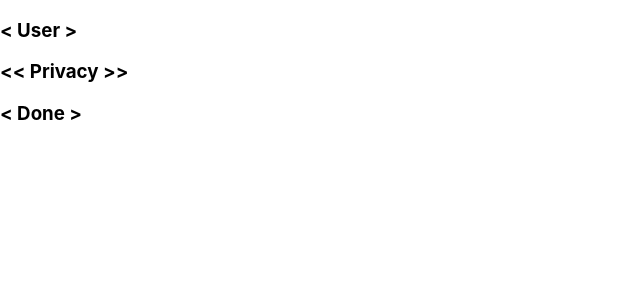
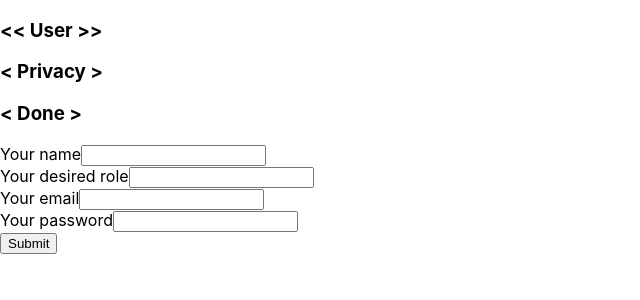
Before and after one commit to juditgreskovits/tray-io-form, a React (Create React App) app: page / in a window 1280 px wide. Shown: the top 300 px of the page, without its empty margins (0-640 px from the left). Built offline with nearby package versions, Linux system fonts and the light colour scheme.

Commit message:
Add form components, containers and initial end to end

```diff
--- a/src/App.tsx
+++ b/src/App.tsx
@@ -1,10 +1,14 @@
 import React from 'react';
-import Progress from './containers/Progress';
+import ProgressContainer from './containers/ProgressContainer';
+import FormContainer from './containers/FormContainer';
 
 function App() {
   return (
     <div>
-      <Progress />
+      <ProgressContainer />
+      <FormContainer pageIndex={0} />
+      <FormContainer pageIndex={1} />
+      <FormContainer pageIndex={2} />
     </div>
   );
 }
--- a/src/actions/values.ts
+++ b/src/actions/values.ts
@@ -1,9 +1,12 @@
+import { FormValues } from '../types/form';
+
 enum ValuesActions {
   SET_VALUES = 'setValues',
 }
 
-const setValues = () => ({
+const setValues = (values: FormValues) => ({
   type: ValuesActions.SET_VALUES,
+  payload: values,
 });
 
 export { ValuesActions, setValues };
--- /dev/null
+++ b/src/components/form.tsx
@@ -0,0 +1,108 @@
+import React, { Component, SyntheticEvent, ReactNode } from 'react';
+import { FormValues, FormFieldType, FormField } from '../types/form';
+
+interface InputProps extends FormField {
+  onChange: (event: SyntheticEvent) => void;
+  value: string | boolean;
+}
+
+class Input extends Component<InputProps> {
+  getField = () => {
+    const { id, type, required, value, placeholder, defaultValue, onChange } = this.props;
+    switch (type) {
+      case FormFieldType.INPUT:
+        return <input name={id} required={required} value={value.toString()} type="text" onChange={onChange} />;
+      case FormFieldType.PASSWORD:
+        return <input name={id} required={required} value={value.toString()} type="password" onChange={onChange} />;
+      case FormFieldType.CHECKBOX:
+        return <input name={id} required={required} value={value.toString()} type="checkbox" onChange={onChange} />;
+    }
+  };
+
+  render() {
+    const { id, label } = this.props;
+    const fieldLabel = <label htmlFor={id}>{label}</label>;
+    const field = this.getField();
+
+    return (
+      <div>
+        {fieldLabel}
+        {field}
+      </div>
+    );
+  }
+}
+
+interface SubmitProps {
+  label: string;
+}
+
+const Submit = ({ label }: SubmitProps) => <input type="submit" value={label} />;
+
+interface FormMessageProps {
+  message: string;
+}
+
+const FormMessage = ({ message }: FormMessageProps) => <p>{message}</p>;
+
+interface FormPageProps {
+  onSubmit: (values: FormValues) => void;
+  fields: FormField[];
+}
+
+interface FormPageState {
+  values: FormValues;
+}
+
+class FormPage extends Component<FormPageProps, FormPageState> {
+  constructor(props: FormPageProps) {
+    super(props);
+
+    const { fields } = this.props;
+    const initialValues: FormValues = {};
+    const values = fields.reduce((values, field) => {
+      values[field.id] = field.defaultValue;
+      return values;
+    }, initialValues);
+
+    this.state = {
+      values,
+    };
+  }
+
+  handleChange = (event: SyntheticEvent) => {
+    const target = event.target as HTMLInputElement;
+    const values = {
+      ...this.state.values,
+      [target.name]: target.value,
+    };
+    this.setState({
+      values,
+    });
+  };
+
+  handleSubmit = (event: SyntheticEvent) => {
+    // validate
+    // if valid, call onSubmit prop w values
+    event.preventDefault();
+    const { onSubmit } = this.props;
+    onSubmit(this.state.values);
+  };
+
+  render() {
+    const { fields } = this.props;
+    const formFields = fields.map(field => {
+      const value = this.state.values[field.id];
+      console.log('value = ', value);
+      return <Input key={field.id} onChange={this.handleChange} value={value} {...field} />;
+    });
+    return (
+      <form onSubmit={this.handleSubmit}>
+        {formFields}
+        <Submit label="Submit" />
+      </form>
+    );
+  }
+}
+
+export { FormPage, Input, Submit, FormMessage };
--- a/src/components/index.ts
+++ b/src/components/index.ts
@@ -1 +1,2 @@
 export { PageTitle, ProgressBar } from './progress';
+export { FormPage, FormMessage } from './form';
--- /dev/null
+++ b/src/containers/FormContainer.tsx
@@ -0,0 +1,74 @@
+import React, { Component } from 'react';
+import { connect } from 'react-redux';
+
+import { setValues, nextPage } from '../actions';
+import { FormPage, FormMessage } from '../components';
+
+import { Form, FormValues } from '../types/form';
+import { State } from '../types/state';
+
+interface FormContainerProps {
+  form: Form;
+  progress: number;
+  values: FormValues;
+  pageIndex: number;
+  setValues: (values: FormValues) => void;
+  nextPage: () => void;
+}
+
+class FormContainer extends Component<FormContainerProps> {
+  componentDidUpdate() {
+    const { form, progress, pageIndex } = this.props;
+    if (form.length - 1 === progress && progress === pageIndex) {
+      this.logValues();
+    }
+  }
+
+  logValues() {
+    const { values } = this.props;
+    let log = 'Submitted values: \n{';
+    Object.entries(values).forEach(([key, value]) => {
+      log = `${log} \n  ${key}: ${value}`;
+    });
+    log = `${log} \n};`;
+    console.log(log);
+  }
+
+  handleSubmit = (values: FormValues) => {
+    const { setValues, nextPage } = this.props;
+    setValues(values);
+    nextPage();
+  };
+
+  render() {
+    const { form, progress, pageIndex } = this.props;
+    if (progress === pageIndex) {
+      const page = form[pageIndex];
+      const message = page.message;
+      const fields = page.fields;
+      const formMessage = message && <FormMessage message={message} />;
+      const formPage = fields && <FormPage fields={fields} onSubmit={this.handleSubmit} />;
+
+      return (
+        <>
+          {formMessage}
+          {formPage}
+        </>
+      );
+    }
+    return null;
+  }
+}
+
+const mapStateToProps = (state: State) => ({
+  form: state.form as Form,
+  progress: state.progress,
+  values: state.values,
+});
+
+const mapDispatchToProps = {
+  setValues,
+  nextPage,
+};
+
+export default connect(mapStateToProps, mapDispatchToProps)(FormContainer);
--- a/src/containers/Progress.tsx
+++ /dev/null
@@ -1,25 +0,0 @@
-import React from 'react';
-import { connect } from 'react-redux';
-
-import { PageTitle, ProgressBar } from '../components';
-
-import { Form } from '../types/form';
-import { State } from '../types/state';
-
-interface ProgressProps {
-  form: Form;
-  progress: number;
-}
-
-const Progress = ({ form, progress }: ProgressProps) => {
-  const titles = form.map((formPage, index) => <PageTitle active={index === progress}>{formPage.title}</PageTitle>);
-
-  return <ProgressBar>{titles}</ProgressBar>;
-};
-
-const mapStateToProps = (state: State) => ({
-  form: state.form as Form,
-  progress: 1,
-});
-
-export default connect(mapStateToProps)(Progress);
--- /dev/null
+++ b/src/containers/ProgressContainer.tsx
@@ -0,0 +1,29 @@
+import React from 'react';
+import { connect } from 'react-redux';
+
+import { PageTitle, ProgressBar } from '../components';
+
+import { Form } from '../types/form';
+import { State } from '../types/state';
+
+interface ProgressContainerProps {
+  form: Form;
+  progress: number;
+}
+
+const ProgressContainer = ({ form, progress }: ProgressContainerProps) => {
+  const titles = form.map((formPage, index) => (
+    <PageTitle key={`form-page-title-${index}`} active={index === progress}>
+      {formPage.title}
+    </PageTitle>
+  ));
+
+  return <ProgressBar>{titles}</ProgressBar>;
+};
+
+const mapStateToProps = (state: State) => ({
+  form: state.form as Form,
+  progress: state.progress,
+});
+
+export default connect(mapStateToProps)(ProgressContainer);
--- a/src/reducers/form.ts
+++ b/src/reducers/form.ts
@@ -13,31 +13,31 @@ const initialState: Form = [
         type: FormFieldType.INPUT,
         label: 'Your name',
         required: true,
-        password: false,
         validation: requiredValidation,
+        defaultValue: '',
       },
       {
         id: 'role',
         type: FormFieldType.INPUT,
         label: 'Your desired role',
         required: false,
-        password: false,
+        defaultValue: '',
       },
       {
         id: 'email',
         type: FormFieldType.INPUT,
         label: 'Your email',
         required: true,
-        password: false,
         validation: requiredValidation,
+        defaultValue: '',
       },
       {
         id: 'password',
-        type: FormFieldType.INPUT,
+        type: FormFieldType.PASSWORD,
         label: 'Your password',
         required: true,
-        password: true,
         validation: requiredValidation,
+        defaultValue: '',
       },
     ],
   },
@@ -49,7 +49,6 @@ const initialState: Form = [
         type: FormFieldType.CHECKBOX,
         label: 'Receive updates about the Tray.io product by email',
         required: false,
-        password: false,
         defaultValue: true,
       },
       {
@@ -57,12 +56,13 @@ const initialState: Form = [
         type: FormFieldType.CHECKBOX,
         label: 'Receive communication by email about other products created by the Tray.io team',
         required: false,
-        password: false,
+        defaultValue: false,
       },
     ],
   },
   {
     title: 'Done',
+    message: 'Please verify your email address, you shoudl have received an email from us already!',
   },
 ];
 
--- a/src/reducers/progress.ts
+++ b/src/reducers/progress.ts
@@ -1,6 +1,6 @@
 import { ProgressActions, Action } from '../actions';
 
-const initialState: number = 1;
+const initialState: number = 0;
 
 function progress(state: number = initialState, action: Action<ProgressActions>) {
   switch (action.type) {
--- a/src/types/form.ts
+++ b/src/types/form.ts
@@ -1,9 +1,14 @@
 export type FormValue = string | boolean;
+
+export interface FormValues {
+  [id: string]: string | boolean;
+}
 
 export type FormFieldValidation = (value: FormValue) => boolean;
 
 export enum FormFieldType {
   INPUT = 'input',
+  PASSWORD = 'password',
   CHECKBOX = 'checkbox',
 }
 
@@ -12,15 +17,15 @@ export interface FormField {
   type: FormFieldType;
   label: string;
   required: boolean;
-  password: boolean;
   validation?: FormFieldValidation;
   placeholder?: FormValue;
-  defaultValue?: FormValue;
+  defaultValue: FormValue;
 }
 
 export type FormPage = {
   title: string;
   fields?: FormField[];
+  message?: string;
 };
 
 export type Form = FormPage[];
```
